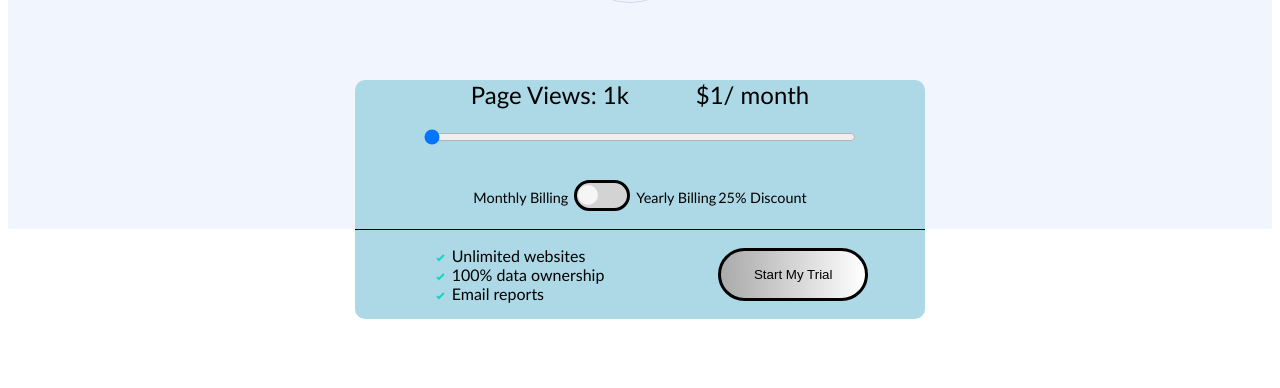
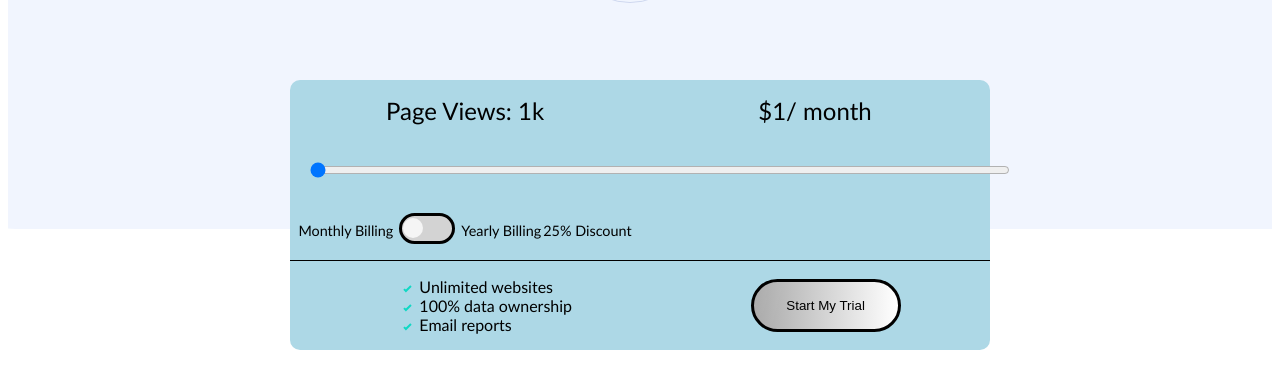
Before and after one commit to BrettAGobel/frontend-mentor-interactive-pricing-component, a plain HTML site: page interactive-pricing-component-main/index.html in a window 1280 px wide. Shown: the part 228-616 px from the top of the page. Drawn offline with Linux system fonts and the light colour scheme.

Commit message:
layout getting better

```diff
--- a/interactive-pricing-component-main/index.html
+++ b/interactive-pricing-component-main/index.html
@@ -22,15 +22,15 @@
     <p class="h-article">No credit card required.</p>
   </div>
   <div class="card">
-  <div class="page-views">
+  <div class="top">
 
     <p id="total-views">Page Views: 1k</p>
-    <div class="price">
-      <span id="new-price">$1/ month</span>
-    </div>
+
+    <span id="new-price">$1/ month</span>
+
 
     <input type="range" id="views" name="views" min="1" max="20" step="1" value="1" >
-  </div>
+
   <div class="billing">
     <span>Monthly Billing</span>
     <div class="toggle-container">
@@ -39,7 +39,8 @@
     </div>
     <span class="billing-lg">Yearly Billing</span><span class="billing-small">25% Discount</span>
   </div>
-  <div class="information">
+  </div>
+  <div class="bottom">
     <ul>
       <li>Unlimited websites</li>
       <li>100% data ownership</li>
--- a/interactive-pricing-component-main/style.css
+++ b/interactive-pricing-component-main/style.css
@@ -4,11 +4,10 @@ body {
 }
 
 
-@media screen and (min-width: 360px) {
+@media screen and (min-width: 360px) and (max-width: 760px) {
     .container {
 
         background:  url("./images/bg-pattern.svg") no-repeat left top;
-
         display: grid;
         grid-template-columns:  20px auto 20px;
         grid-template-rows: repeat(2,auto);
@@ -26,7 +25,7 @@ body {
 
 
 
-    .information{
+    .bottom{
         display: flex;
         flex-flow: column;
         justify-content: center;
@@ -38,7 +37,7 @@ body {
         border-top: solid black 1px;
     }
 
-    .page-views{
+    .top{
         display: flex;
         flex-flow: column-reverse;
         justify-content: center;
@@ -79,45 +78,60 @@ body {
     .card {
         z-index: +1;
         display: grid;
-        grid-template-columns: 20% 60% 20%;
-        grid-template-rows: repeat(5,auto);
-        gap: 10px 10px;
+        grid-template-rows: 2fr 1fr;
+
     }
 
-    .page-views{
-        display: flex;
-        flex-flow: row wrap;
-        justify-content: space-evenly;
-        align-content: center;
-        align-items: center;
-        flex: 1;
-        grid-column-start: 2;
-        grid-row-start: 1;
+    .top{
+        display: grid;
+        grid-template-columns: 1fr 1fr;
+        grid-template-rows: 1fr 1fr 1fr;
     }
 
-    .information{
+    .bottom{
+
         display: flex;
         flex-flow: row;
         justify-content: space-around;
         align-content: center;
         align-items: center;
-        grid-column-start: 1;
-        grid-column-end: 4;
-        grid-row-start: 3;
         border-top: solid black 1px;
     }
 
     .billing{
-        font-size: 1em;
-        display: flex;
-        flex-flow: row;
-        justify-content: center;
-        align-content: center;
-        align-items: center;
+        /*font-size: 1em;*/
+        /*display: flex;*/
+        /*flex-flow: row;*/
+        /*justify-content: center;*/
+        /*align-content: center;*/
+        /*align-items: center;*/
+        grid-row-start: 3;
+
+    }
+    #views {
+
+        grid-column-start: 1;
+        grid-column-end: 3;
+        grid-row-start: 2;
+    }
+
+    #total-views{
+        grid-column-start: 1;
+        grid-column-end: 2;
+        grid-row-start: 1;
+        justify-self: center;
+        align-self: center;
+    }
+
+    #new-price{
         grid-column-start: 2;
-        grid-row-start: 2;
-        flex-shrink: 0;
+        grid-column-end: 3;
+        grid-row-start: 1;
+        justify-self: center;
+        align-self: center;
     }
+
+
 
 }
 
@@ -125,12 +139,7 @@ body {
     overflow: hidden;
 }
 
-/*.container {*/
-/*    display: grid;*/
-/*    grid-template-columns: auto auto auto;*/
-/*    grid-template-rows: repeat(2,auto);*/
-/*    gap: 15%;*/
-/*}*/
+
 
 img {
     width: 100%;
@@ -143,20 +152,10 @@ img {
     grid-column-start: 1;
     grid-column-end: 4;
 
-    /*display: grid;*/
-    /*grid-template-columns:  20px auto 20px;*/
-    /*grid-template-rows: repeat(2,auto);*/
-
 
 }
 
-.card {
 
-    display: grid;
-    grid-template-columns: repeat(3,auto);
-    grid-template-rows: repeat(3,auto);
-    gap: 10px 10px;
-}
 
 .card{
 
@@ -164,39 +163,7 @@ img {
     grid-row-start: 2;
     flex-shrink: 0;
 }
-/*body {*/
-/*    background:  url("./images/bg-pattern.svg") no-repeat center;*/
 
-
-/*}*/
-
-/*.container > div:nth-child(odd){*/
-/*    background: grey;*/
-/*}*/
-
-/*.header > img {*/
-
-/*    position: absolute;*/
-/*    top: 50%;*/
-/*    left: 50%;*/
-
-/*}*/
-
-/*.header {*/
-/*    display: grid;*/
-/*    grid-template-columns: repeat(3,auto);*/
-/*    grid-template-rows: 1fr;*/
-
-/*}*/
-
-/*.header > p {*/
-/*    grid-column-start: 2;*/
-/*    */
-/*    text-align: center;*/
-/*    align-content: center;*/
-/*    justify-content: center;*/
-
-/*}*/
 
 .header {
     grid-column-start: 2;
@@ -226,12 +193,6 @@ p:nth-child(1) {
     color: grey;
 }
 
-
-
-/*.slider{*/
-/*    grid-column-start: 2;*/
-/*    grid-row-start: 3;*/
-/*}*/
 .price{
     display: flex;
     flex-flow: column;
@@ -248,27 +209,13 @@ p:nth-child(1) {
     justify-content: center;
     align-content: center;
     align-items: center;
-    grid-column-start: 2;
-    grid-row-start: 2;
-    flex-shrink: 0;
+
 }
 
 .billing > span {
     font-size: 0.9em;
     margin: 1px;
 }
-
-/*.information{*/
-/*    display: flex;*/
-/*    flex-flow: column;*/
-/*    justify-content: center;*/
-/*    align-content: center;*/
-/*    align-items: center;*/
-/*    grid-column-start: 1;*/
-/*    grid-column-end: 4;*/
-/*    grid-row-start: 3;*/
-/*    border-top: solid black 1px;*/
-/*}*/
 
 .card {
     grid-column-start: 2;
@@ -286,26 +233,6 @@ li {
     list-style-image: url("./images/icon-check.svg");
 }
 
-
-/*button {*/
-/*    color: white;*/
-/*    background-color: #000;*/
-/*    border-radius: 0.5rem;*/
-/*    padding: 1em 2em;*/
-/*}*/
-
-/*[aria-pressed="true"] {*/
-/*    box-shadow: inset 0 0 0 0.15rem #000,*/
-/*    inset 0.25em 0.25em 0 #fff;*/
-/*}*/
-
-/*[aria-pressed] {*/
-/*    position: relative;*/
-/*    top: -0.25rem;*/
-/*    left: -0.25rem;*/
-/*    box-shadow: 0.125em 0.125em 0 #fff,*/
-/*    0.25em 0.25em #000;*/
-/*}*/
 
 
 .toggle {
@@ -337,9 +264,6 @@ li {
     background-color: black;
 }
 
-.checkbox:checked + .toggle {
-    /*background-color: lawngreen;*/
-}
 
 .checkbox:checked + .toggle:after {
     left: 25px;
@@ -353,21 +277,6 @@ li {
     margin: 5px;
 }
 
-@keyframes movingBackground {
-
-    0% {
-        background-position: 1% 0%;
-    }
-
-    50% {
-        background-position: 99% 100%;
-    }
-
-    100% {
-        background-position: 1% 0%;
-    }
-
-}
 
 #trial {
     overflow: hidden;
@@ -499,7 +408,6 @@ input[type="range"]::-moz-range-thumb {
 
 
 
-/*#views {*/
-/*    color: purple;*/
-/*    background-color: purple;*/
-/*}*/
+#views {
+    display: block;
+}
```
